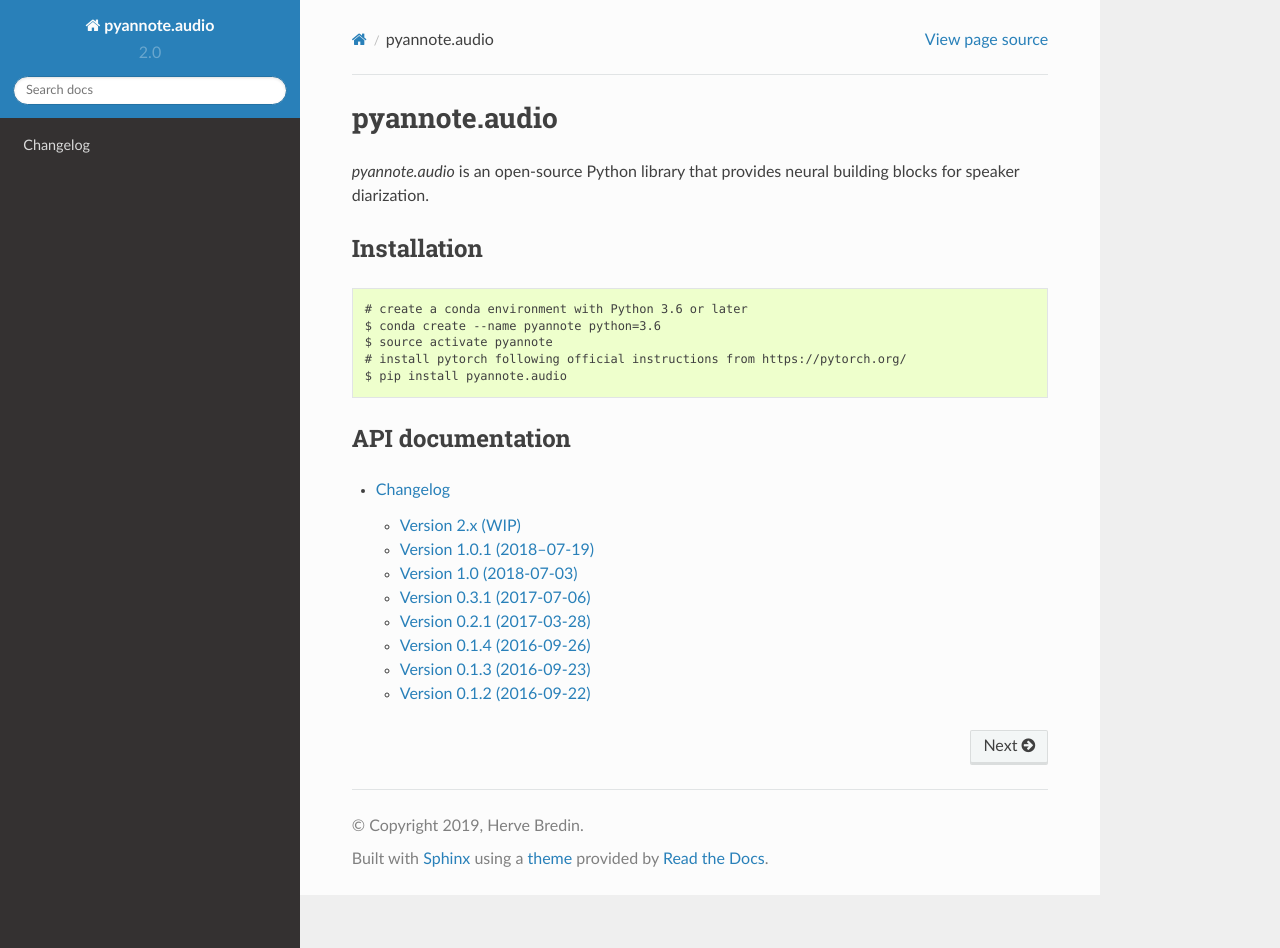
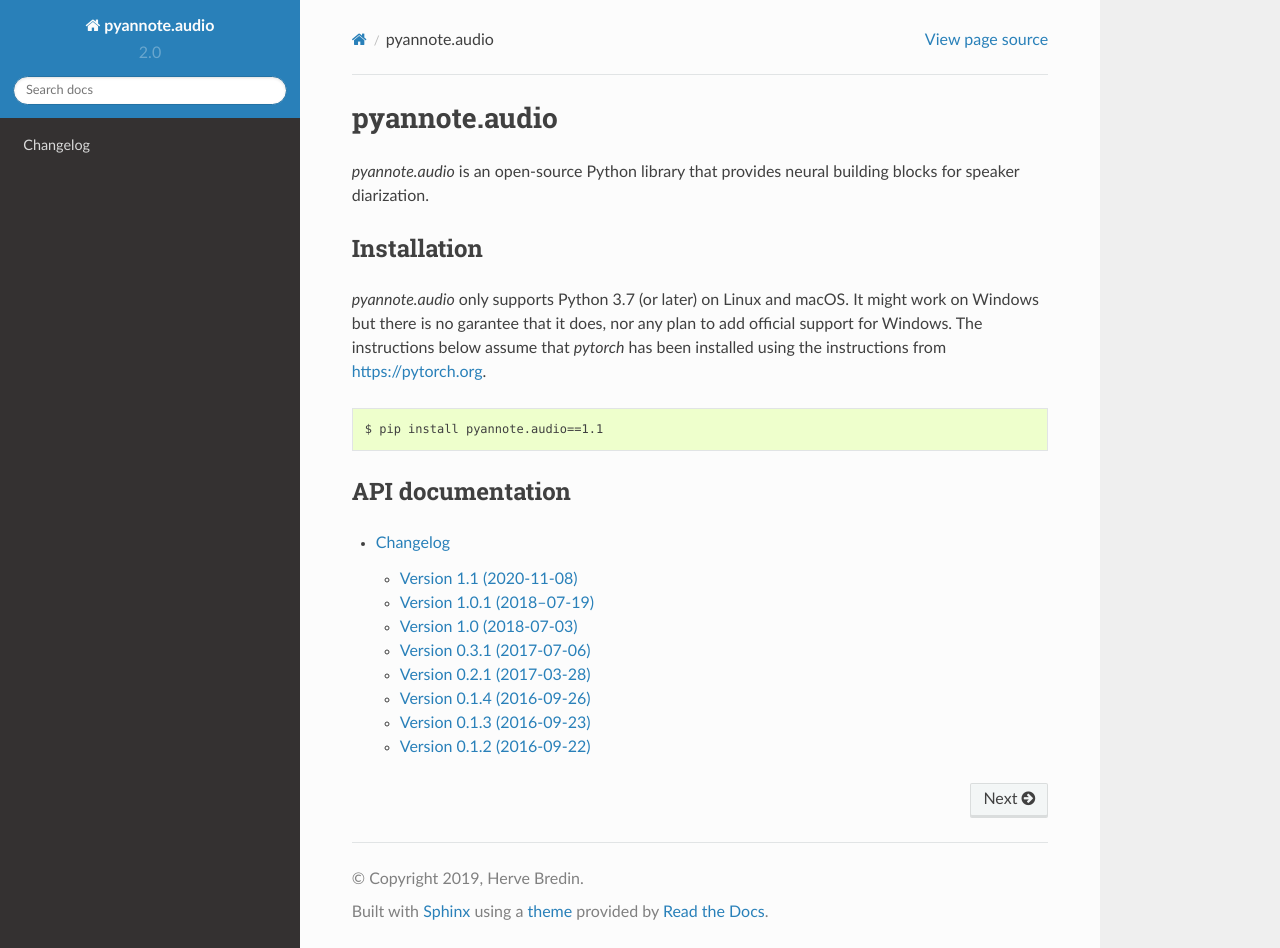
Before and after one commit to mahdeslami11/pyannote-audio, a Sphinx documentation site: the page built from doc/source/index.rst, in a window 1280 px wide and 948 px high. Built offline with Sphinx 7.4.7 and the Read the Docs theme 2.0.0, drawn with Linux system fonts in a browser that asks for light colours.

Commit message:
doc: update changelog and installation instruction

```diff
--- a/doc/source/index.rst
+++ b/doc/source/index.rst
@@ -7,13 +7,12 @@
 Installation
 ============
 
+`pyannote.audio` only supports Python 3.7 (or later) on Linux and macOS. It might work on Windows but there is no garantee that it does, nor any plan to add official support for Windows.
+The instructions below assume that `pytorch` has been installed using the instructions from https://pytorch.org.
+
 ::
 
-  # create a conda environment with Python 3.6 or later
-  $ conda create --name pyannote python=3.6
-  $ source activate pyannote
-  # install pytorch following official instructions from https://pytorch.org/
-  $ pip install pyannote.audio
+  $ pip install pyannote.audio==1.1
 
 
 API documentation
```
Also changed, not shown: doc/source/changelog.rst (+3 -6 lines).
